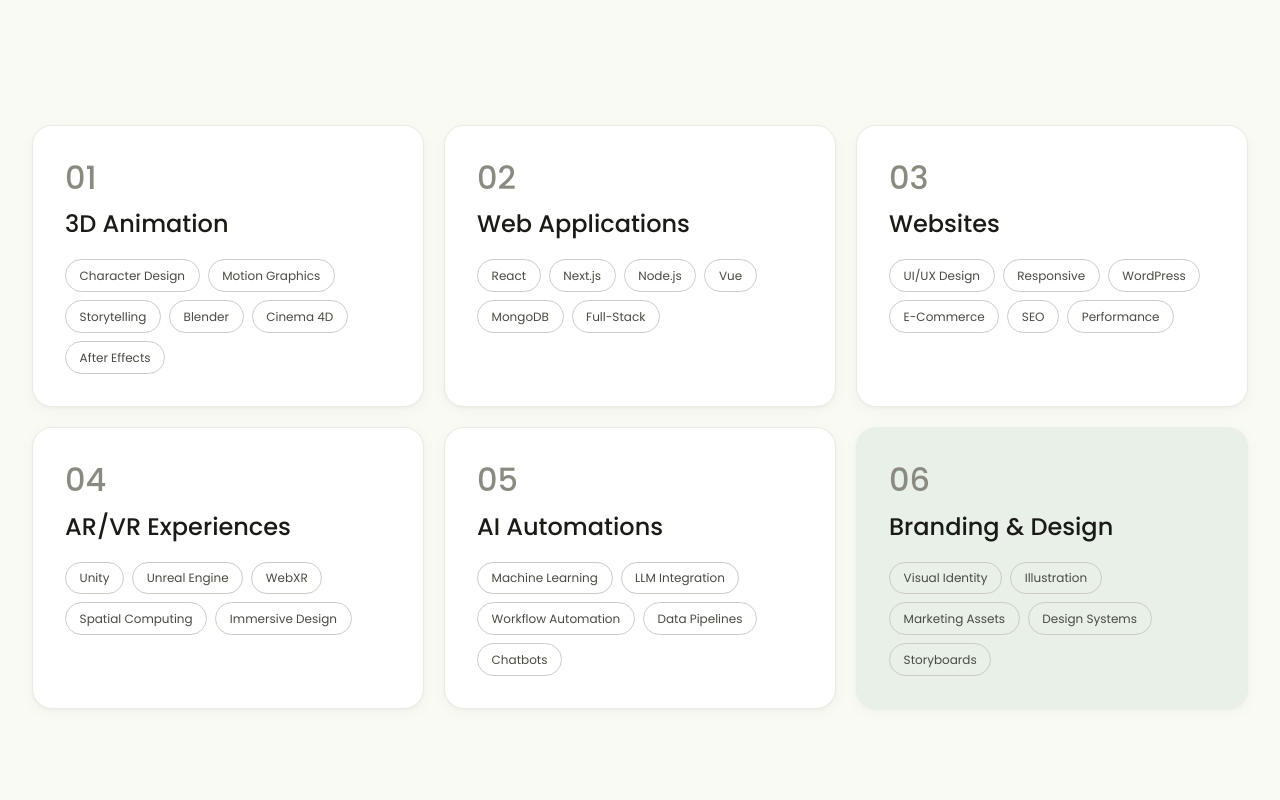
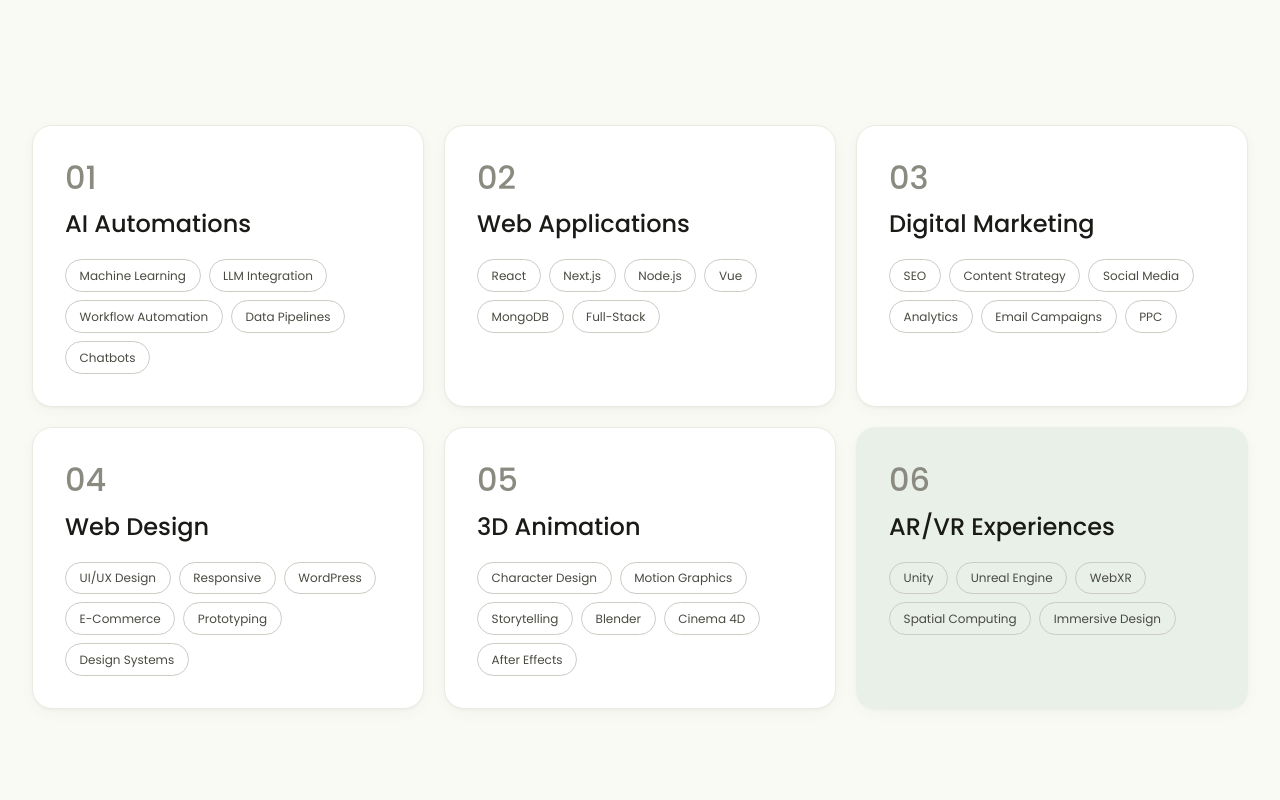
Before and after one commit to NomadonaTrip/orbanforest, a plain HTML site: page index.html in a window 1280 px wide. Shown: the part 1140-1940 px from the top of the page. Drawn offline with Linux system fonts and the light colour scheme.

Commit message:
Amended the arrangement of the service items

```diff
--- a/assets/css/styles.css
+++ b/assets/css/styles.css
@@ -4,7 +4,9 @@
    ============================================================ */
 
 /* ── RESET ─────────────────────────────────────────────────── */
-*, *::before, *::after {
+*,
+*::before,
+*::after {
   margin: 0;
   padding: 0;
   box-sizing: border-box;
@@ -35,13 +37,16 @@ button {
   color: inherit;
 }
 
-ul, ol { list-style: none; }
+ul,
+ol {
+  list-style: none;
+}
 
 /* ── CSS VARIABLES ─────────────────────────────────────────── */
 :root {
   /* Typography — Poppins (matching speer.io) */
-  --font-display: 'Poppins', sans-serif;
-  --font-body: 'Poppins', sans-serif;
+  --font-display: "Poppins", sans-serif;
+  --font-body: "Poppins", sans-serif;
 
   /* Spacing */
   --space-xs: 0.5rem;
@@ -71,86 +76,106 @@ ul, ol { list-style: none; }
 
 /* ── LIGHT THEME ───────────────────────────────────────────── */
 [data-theme="light"] {
-  --bg-primary: #FAFAF5;
-  --bg-secondary: #F0EFE9;
-  --bg-card: #FFFFFF;
-  --bg-card-hover: #F7F6F0;
-  --bg-elevated: #FFFFFF;
+  --bg-primary: #fafaf5;
+  --bg-secondary: #f0efe9;
+  --bg-card: #ffffff;
+  --bg-card-hover: #f7f6f0;
+  --bg-elevated: #ffffff;
   --bg-footer: #111110;
   --bg-cta: #111110;
 
-  --text-primary: #1A1A17;
-  --text-secondary: #5A5A52;
-  --text-tertiary: #8A8A80;
-  --text-inverse: #FAFAF5;
-  --text-on-footer: #C8C8BE;
+  --text-primary: #1a1a17;
+  --text-secondary: #5a5a52;
+  --text-tertiary: #8a8a80;
+  --text-inverse: #fafaf5;
+  --text-on-footer: #c8c8be;
 
-  --accent: #2E6B34;
-  --accent-light: #E8F0E8;
-  --accent-warm: #C4973A;
-  --accent-warm-light: #F5EFE0;
+  --accent: #2e6b34;
+  --accent-light: #e8f0e8;
+  --accent-warm: #c4973a;
+  --accent-warm-light: #f5efe0;
 
-  --border: #E0DFD8;
-  --border-light: #ECEAE3;
+  --border: #e0dfd8;
+  --border-light: #eceae3;
 
   --tag-bg: transparent;
-  --tag-border: #CCCBC4;
-  --tag-text: #4A4A42;
+  --tag-border: #cccbc4;
+  --tag-text: #4a4a42;
 
   --card-shadow: 0 1px 3px rgba(0, 0, 0, 0.04), 0 4px 16px rgba(0, 0, 0, 0.03);
-  --card-shadow-hover: 0 4px 12px rgba(0, 0, 0, 0.06), 0 12px 40px rgba(0, 0, 0, 0.05);
+  --card-shadow-hover:
+    0 4px 12px rgba(0, 0, 0, 0.06), 0 12px 40px rgba(0, 0, 0, 0.05);
 
   --nav-bg: rgba(250, 250, 245, 0.85);
   --nav-blur: 20px;
 
-  --hero-gradient: radial-gradient(ellipse 60% 50% at 70% 40%, rgba(46, 107, 52, 0.06), transparent),
-                   radial-gradient(ellipse 50% 60% at 30% 60%, rgba(196, 151, 58, 0.04), transparent);
+  --hero-gradient:
+    radial-gradient(
+      ellipse 60% 50% at 70% 40%,
+      rgba(46, 107, 52, 0.06),
+      transparent
+    ),
+    radial-gradient(
+      ellipse 50% 60% at 30% 60%,
+      rgba(196, 151, 58, 0.04),
+      transparent
+    );
 
   --stats-bg: var(--accent);
-  --stats-text: #FFFFFF;
+  --stats-text: #ffffff;
 
   color-scheme: light;
 }
 
 /* ── DARK THEME ────────────────────────────────────────────── */
 [data-theme="dark"] {
-  --bg-primary: #0C0F0A;
-  --bg-secondary: #151A12;
-  --bg-card: #1A1F17;
+  --bg-primary: #0c0f0a;
+  --bg-secondary: #151a12;
+  --bg-card: #1a1f17;
   --bg-card-hover: #222920;
-  --bg-elevated: #1E241B;
+  --bg-elevated: #1e241b;
   --bg-footer: #060806;
-  --bg-cta: #1A1F17;
+  --bg-cta: #1a1f17;
 
-  --text-primary: #E8E6DF;
-  --text-secondary: #A0A098;
-  --text-tertiary: #6A6A62;
-  --text-inverse: #0C0F0A;
-  --text-on-footer: #7A7A72;
+  --text-primary: #e8e6df;
+  --text-secondary: #a0a098;
+  --text-tertiary: #6a6a62;
+  --text-inverse: #0c0f0a;
+  --text-on-footer: #7a7a72;
 
-  --accent: #5CBF63;
-  --accent-light: #1A2E1B;
-  --accent-warm: #D4A94A;
-  --accent-warm-light: #2A2418;
+  --accent: #5cbf63;
+  --accent-light: #1a2e1b;
+  --accent-warm: #d4a94a;
+  --accent-warm-light: #2a2418;
 
-  --border: #2A3026;
-  --border-light: #1E241B;
+  --border: #2a3026;
+  --border-light: #1e241b;
 
   --tag-bg: transparent;
-  --tag-border: #3A4236;
-  --tag-text: #A0A098;
+  --tag-border: #3a4236;
+  --tag-text: #a0a098;
 
   --card-shadow: 0 1px 3px rgba(0, 0, 0, 0.2), 0 4px 16px rgba(0, 0, 0, 0.15);
-  --card-shadow-hover: 0 4px 12px rgba(0, 0, 0, 0.3), 0 12px 40px rgba(0, 0, 0, 0.2);
+  --card-shadow-hover:
+    0 4px 12px rgba(0, 0, 0, 0.3), 0 12px 40px rgba(0, 0, 0, 0.2);
 
   --nav-bg: rgba(12, 15, 10, 0.85);
   --nav-blur: 20px;
 
-  --hero-gradient: radial-gradient(ellipse 60% 50% at 70% 40%, rgba(92, 191, 99, 0.06), transparent),
-                   radial-gradient(ellipse 50% 60% at 30% 60%, rgba(212, 169, 74, 0.04), transparent);
+  --hero-gradient:
+    radial-gradient(
+      ellipse 60% 50% at 70% 40%,
+      rgba(92, 191, 99, 0.06),
+      transparent
+    ),
+    radial-gradient(
+      ellipse 50% 60% at 30% 60%,
+      rgba(212, 169, 74, 0.04),
+      transparent
+    );
 
   --stats-bg: var(--accent);
-  --stats-text: #0C0F0A;
+  --stats-text: #0c0f0a;
 
   color-scheme: dark;
 }
@@ -163,7 +188,9 @@ body {
   line-height: 1.65;
   color: var(--text-primary);
   background: var(--bg-primary);
-  transition: background var(--transition-slow), color var(--transition-slow);
+  transition:
+    background var(--transition-slow),
+    color var(--transition-slow);
   overflow-x: hidden;
 }
 
@@ -174,16 +201,34 @@ body {
 }
 
 /* ── TYPOGRAPHY ────────────────────────────────────────────── */
-h1, h2, h3, h4 {
+h1,
+h2,
+h3,
+h4 {
   font-family: var(--font-display);
   font-weight: 400;
   line-height: 1.15;
 }
 
-h1 { font-size: clamp(2.5rem, 5vw, 2.75rem); }
-h2 { font-size: clamp(2rem, 4vw, 3rem); font-weight: 400; line-height: 1.24; }
-h3 { font-size: clamp(1.25rem, 2vw, 1.5rem); font-weight: 500; line-height: 1.24; }
-h4 { font-family: var(--font-body); font-weight: 700; font-size: 1.125rem; line-height: 1.8; }
+h1 {
+  font-size: clamp(2.5rem, 5vw, 2.75rem);
+}
+h2 {
+  font-size: clamp(2rem, 4vw, 3rem);
+  font-weight: 400;
+  line-height: 1.24;
+}
+h3 {
+  font-size: clamp(1.25rem, 2vw, 1.5rem);
+  font-weight: 500;
+  line-height: 1.24;
+}
+h4 {
+  font-family: var(--font-body);
+  font-weight: 700;
+  font-size: 1.125rem;
+  line-height: 1.8;
+}
 
 em {
   font-style: italic;
@@ -269,7 +314,7 @@ em {
 }
 
 .logo-img {
-  height: 32px;
+  height: 82px;
   width: auto;
   transition: filter var(--transition-base);
 }
@@ -299,7 +344,7 @@ em {
 }
 
 .nav-link::after {
-  content: '';
+  content: "";
   position: absolute;
   bottom: -4px;
   left: 0;
@@ -328,7 +373,9 @@ em {
   font-weight: 500;
 }
 
-.nav-link--cta::after { display: none; }
+.nav-link--cta::after {
+  display: none;
+}
 
 .nav-link--cta:hover {
   color: var(--bg-primary);
@@ -362,10 +409,18 @@ em {
   color: var(--text-primary);
 }
 
-[data-theme="light"] .theme-icon--sun { display: none; }
-[data-theme="light"] .theme-icon--moon { display: block; }
-[data-theme="dark"] .theme-icon--sun { display: block; }
-[data-theme="dark"] .theme-icon--moon { display: none; }
+[data-theme="light"] .theme-icon--sun {
+  display: none;
+}
+[data-theme="light"] .theme-icon--moon {
+  display: block;
+}
+[data-theme="dark"] .theme-icon--sun {
+  display: block;
+}
+[data-theme="dark"] .theme-icon--moon {
+  display: none;
+}
 
 /* Hamburger */
 .nav-hamburger {
@@ -387,7 +442,9 @@ em {
   margin-left: auto;
 }
 
-.hamburger-line:nth-child(2) { width: 18px; }
+.hamburger-line:nth-child(2) {
+  width: 18px;
+}
 
 .nav-hamburger[aria-expanded="true"] .hamburger-line:nth-child(1) {
   transform: translateY(6.5px) rotate(45deg);
@@ -434,7 +491,7 @@ em {
 }
 
 .hero-accent::after {
-  content: '';
+  content: "";
   position: absolute;
   bottom: 0.05em;
   left: 0;
@@ -477,7 +534,8 @@ em {
   font-family: var(--font-body);
   font-weight: 500;
   cursor: pointer;
-  transition: border-color var(--transition-fast),
+  transition:
+    border-color var(--transition-fast),
     color var(--transition-fast),
     background var(--transition-fast),
     box-shadow var(--transition-fast);
@@ -527,21 +585,23 @@ em {
 }
 
 [data-theme="light"] .swarm-fade {
-  background:
-    radial-gradient(ellipse 55% 50% at 50% 45%,
+  background: radial-gradient(
+    ellipse 55% 50% at 50% 45%,
     rgba(250, 250, 245, 0.95) 0%,
     rgba(250, 250, 245, 0.78) 35%,
     rgba(250, 250, 245, 0.3) 65%,
-      rgba(250, 250, 245, 0) 100%);
+    rgba(250, 250, 245, 0) 100%
+  );
 }
 
 [data-theme="dark"] .swarm-fade {
-  background:
-    radial-gradient(ellipse 55% 50% at 50% 45%,
+  background: radial-gradient(
+    ellipse 55% 50% at 50% 45%,
     rgba(12, 15, 10, 0.95) 0%,
     rgba(12, 15, 10, 0.78) 35%,
     rgba(12, 15, 10, 0.3) 65%,
-      rgba(12, 15, 10, 0) 100%);
+    rgba(12, 15, 10, 0) 100%
+  );
 }
 
 /* Mobile fallback: static layout */
@@ -793,7 +853,7 @@ em {
 }
 
 .project-tag + .project-tag::before {
-  content: '·';
+  content: "·";
   margin-right: 0.5rem;
 }
 
@@ -976,7 +1036,7 @@ em {
 }
 
 .footer-contact a:hover {
-  color: #FFFFFF;
+  color: #ffffff;
 }
 
 .footer-social {
@@ -999,7 +1059,7 @@ em {
 .social-link:hover {
   border-color: rgba(255, 255, 255, 0.5);
   background: rgba(255, 255, 255, 0.08);
-  color: #FFFFFF;
+  color: #ffffff;
   transform: translateY(-2px);
 }
 
@@ -1030,7 +1090,7 @@ em {
 }
 
 .footer-nav-group a:hover {
-  color: #FFFFFF;
+  color: #ffffff;
 }
 
 .footer-bottom {
@@ -1044,7 +1104,9 @@ em {
 .reveal-up {
   opacity: 0;
   transform: translateY(30px);
-  transition: opacity 0.8s var(--ease-out), transform 0.8s var(--ease-out);
+  transition:
+    opacity 0.8s var(--ease-out),
+    transform 0.8s var(--ease-out);
 }
 
 .reveal-up.revealed {
@@ -1052,13 +1114,19 @@ em {
   transform: translateY(0);
 }
 
-.reveal-up[data-delay="1"] { transition-delay: 0.1s; }
-.reveal-up[data-delay="2"] { transition-delay: 0.2s; }
-.reveal-up[data-delay="3"] { transition-delay: 0.3s; }
+.reveal-up[data-delay="1"] {
+  transition-delay: 0.1s;
+}
+.reveal-up[data-delay="2"] {
+  transition-delay: 0.2s;
+}
+.reveal-up[data-delay="3"] {
+  transition-delay: 0.3s;
+}
 
 /* ── GRAIN OVERLAY ─────────────────────────────────────────── */
 body::before {
-  content: '';
+  content: "";
   position: fixed;
   inset: 0;
   z-index: 9999;
@@ -1196,7 +1264,6 @@ body::before {
   .cta-arrow svg {
     width: 50px;
   }
-
 }
 
 @media (max-width: 480px) {
@@ -1208,7 +1275,7 @@ body::before {
 /* ── SELECTION ─────────────────────────────────────────────── */
 ::selection {
   background: var(--accent);
-  color: #FFFFFF;
+  color: #ffffff;
 }
 
 /* ── FOCUS STYLES ──────────────────────────────────────────── */
--- a/index.html
+++ b/index.html
@@ -200,16 +200,15 @@
     <section class="services-grid">
       <div class="container">
         <div class="services-cards">
-          <article class="service-card reveal-up" id="service-3d-animation">
+          <article class="service-card reveal-up" id="service-ai">
             <span class="service-num">01</span>
-            <h3 class="service-title">3D Animation</h3>
+            <h3 class="service-title">AI Automations</h3>
             <div class="service-tags">
-              <span class="tag">Character Design</span>
-              <span class="tag">Motion Graphics</span>
-              <span class="tag">Storytelling</span>
-              <span class="tag">Blender</span>
-              <span class="tag">Cinema 4D</span>
-              <span class="tag">After Effects</span>
+              <span class="tag">Machine Learning</span>
+              <span class="tag">LLM Integration</span>
+              <span class="tag">Workflow Automation</span>
+              <span class="tag">Data Pipelines</span>
+              <span class="tag">Chatbots</span>
             </div>
           </article>
 
@@ -233,22 +232,56 @@
           <article
             class="service-card reveal-up"
             data-delay="2"
-            id="service-websites"
+            id="service-digital-marketing"
           >
             <span class="service-num">03</span>
-            <h3 class="service-title">Websites</h3>
+            <h3 class="service-title">Digital Marketing</h3>
+            <div class="service-tags">
+              <span class="tag">SEO</span>
+              <span class="tag">Content Strategy</span>
+              <span class="tag">Social Media</span>
+              <span class="tag">Analytics</span>
+              <span class="tag">Email Campaigns</span>
+              <span class="tag">PPC</span>
+            </div>
+          </article>
+
+          <article class="service-card reveal-up" id="service-web-design">
+            <span class="service-num">04</span>
+            <h3 class="service-title">Web Design</h3>
             <div class="service-tags">
               <span class="tag">UI/UX Design</span>
               <span class="tag">Responsive</span>
               <span class="tag">WordPress</span>
               <span class="tag">E-Commerce</span>
-              <span class="tag">SEO</span>
-              <span class="tag">Performance</span>
+              <span class="tag">Prototyping</span>
+              <span class="tag">Design Systems</span>
             </div>
           </article>
 
-          <article class="service-card reveal-up" id="service-arvr">
-            <span class="service-num">04</span>
+          <article
+            class="service-card reveal-up"
+            data-delay="1"
+            id="service-3d-animation"
+          >
+            <span class="service-num">05</span>
+            <h3 class="service-title">3D Animation</h3>
+            <div class="service-tags">
+              <span class="tag">Character Design</span>
+              <span class="tag">Motion Graphics</span>
+              <span class="tag">Storytelling</span>
+              <span class="tag">Blender</span>
+              <span class="tag">Cinema 4D</span>
+              <span class="tag">After Effects</span>
+            </div>
+          </article>
+
+          <article
+            class="service-card service-card--accent reveal-up"
+            data-delay="2"
+            id="service-arvr"
+          >
+            <span class="service-num">06</span>
             <h3 class="service-title">AR/VR Experiences</h3>
             <div class="service-tags">
               <span class="tag">Unity</span>
@@ -256,38 +289,6 @@
               <span class="tag">WebXR</span>
               <span class="tag">Spatial Computing</span>
               <span class="tag">Immersive Design</span>
-            </div>
-          </article>
-
-          <article
-            class="service-card reveal-up"
-            data-delay="1"
-            id="service-ai"
-          >
-            <span class="service-num">05</span>
-            <h3 class="service-title">AI Automations</h3>
-            <div class="service-tags">
-              <span class="tag">Machine Learning</span>
-              <span class="tag">LLM Integration</span>
-              <span class="tag">Workflow Automation</span>
-              <span class="tag">Data Pipelines</span>
-              <span class="tag">Chatbots</span>
-            </div>
-          </article>
-
-          <article
-            class="service-card service-card--accent reveal-up"
-            data-delay="2"
-            id="service-branding"
-          >
-            <span class="service-num">06</span>
-            <h3 class="service-title">Branding &amp; Design</h3>
-            <div class="service-tags">
-              <span class="tag">Visual Identity</span>
-              <span class="tag">Illustration</span>
-              <span class="tag">Marketing Assets</span>
-              <span class="tag">Design Systems</span>
-              <span class="tag">Storyboards</span>
             </div>
           </article>
         </div>
@@ -664,10 +665,12 @@
             </div>
             <div class="footer-nav-group">
               <p class="footer-nav-title">Services</p>
+              <a href="#services">AI Automations</a>
+              <a href="#services">Web Applications</a>
+              <a href="#services">Digital Marketing</a>
+              <a href="#services">Web Design</a>
               <a href="#services">3D Animation</a>
-              <a href="#services">Web Applications</a>
               <a href="#services">AR/VR Experiences</a>
-              <a href="#services">AI Automations</a>
             </div>
           </div>
         </div>
```
Also changed, not shown: privacy-policy.html (line endings or trailing spaces). Lines whose indentation alone changed are shown as unchanged.
